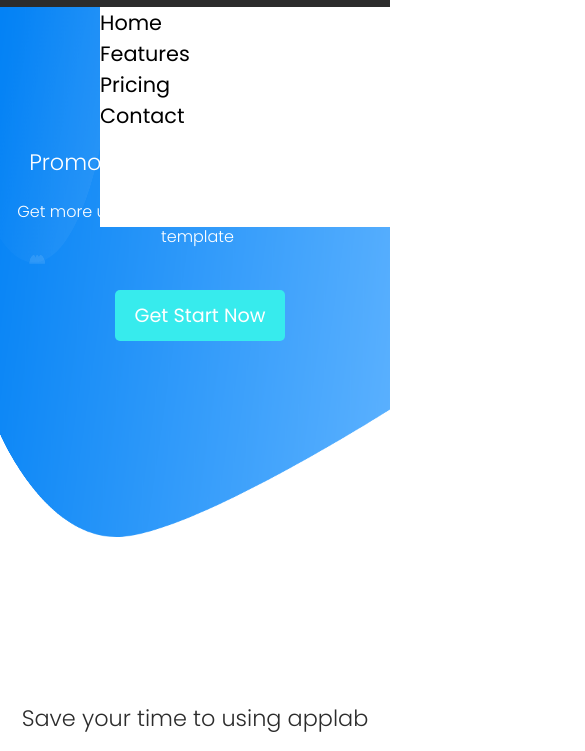
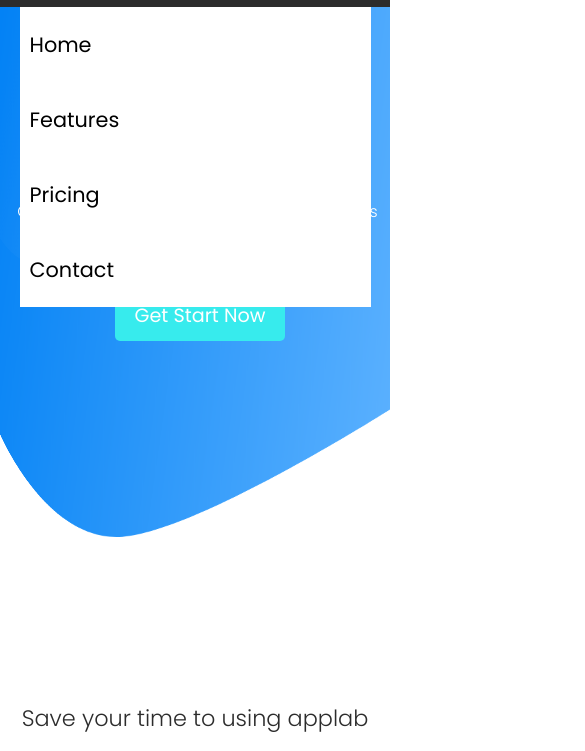
Before and after one commit to kareemegy/app-lab, a website: page index.html in a window 390 px wide. Both pictures are taken after a click on the icon 355 px from the left and 35 px from the top of the page. Shown: the part 63-814 px from the top of the page, 585 px wide, since content can reach past the window. Drawn offline with nearby package versions, Linux system fonts and the light colour scheme.

Commit message:
fix bugs

```diff
--- a/css/header.css
+++ b/css/header.css
@@ -117,7 +117,7 @@ section img {
   nav img {
     padding-left: 10px;
   }
-  #nav_ul  {
+  #nav_ul {
     display: none;
   }
 
@@ -166,21 +166,23 @@ section img {
   .flex-start-nav {
     display: flex;
     flex-direction: column;
+    justify-content: space-around;
     align-items: flex-start !important;
-    height: 220px !important;
-    transition: all 0.4s linear;
   }
 
   .menu {
     position: absolute;
     z-index: 500;
     top: 70px;
-    left: 100px;
-    width: 800px;
-    height: 200px;
+    left: 0px;
+    height: 300px;
+    margin-left: 5vw;
+    margin-right: 5vw;
+    width: 90vw;
     background-color: white;
     color: black;
   }
+
 }
 
 @media screen and (min-width: 847px) and (max-width: 940px) {
@@ -235,7 +237,7 @@ section img {
 }
 
 @media screen and (max-width: 455px) {
-  .container{
+  .container {
     max-width: 576px;
   }
   .header_section h3 {
--- a/js/main.js
+++ b/js/main.js
@@ -23,22 +23,16 @@ navMenu.addEventListener("click", () => {
     });
     nav.appendChild(ul);
     let navUl = document.querySelector("#ul_menu_id");
+    let liUl = document.querySelectorAll("#ul_menu_id li");
+    liUl.forEach(el => {
+      el.style.padding = "10px";
+    });
+    console.log(liUl);
     console.log(navUl);
 
     navUl.classList.add("menu");
     navUl.classList.add("flex-start-nav");
-
     toggleMenu = true;
-
-    console.log(window.screen.width);
-    console.log(toggleMenu);
-    if (window.screen.width > 991 && toggleMenu == true) {
-      // debugger;
-      let navUl = document.querySelector("#ul_menu_id");
-      navUl.classList.remove("menu");
-      navUl.remove();
-      toggleMenu = false;
-    }
   } else {
     let navUl = document.querySelector("#ul_menu_id");
     navUl.classList.remove("menu");
@@ -46,9 +40,6 @@ navMenu.addEventListener("click", () => {
     toggleMenu = false;
   }
 });
-// if (window.matchMedia("(max-width: 992px)")) {
-
-// }
 
 $(document).ready(function() {
   $(".owl-carousel").owlCarousel({
```
